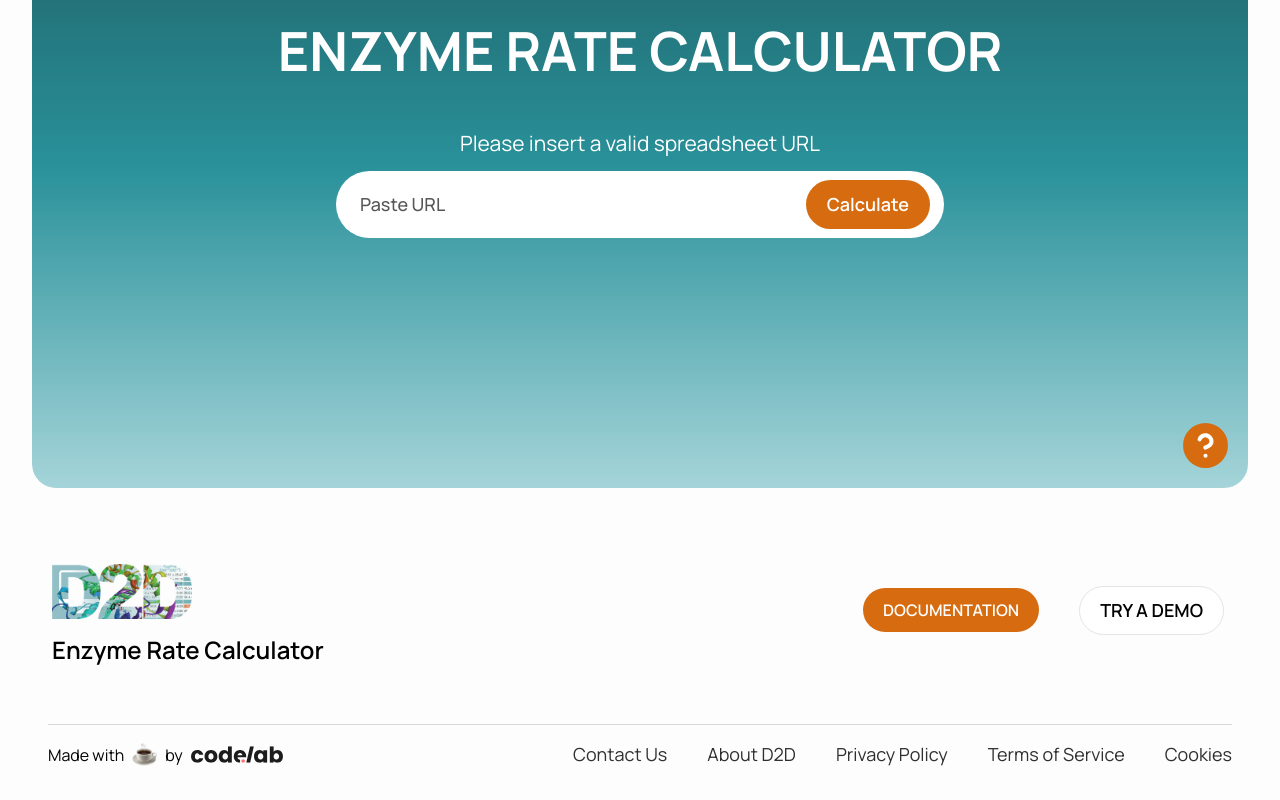
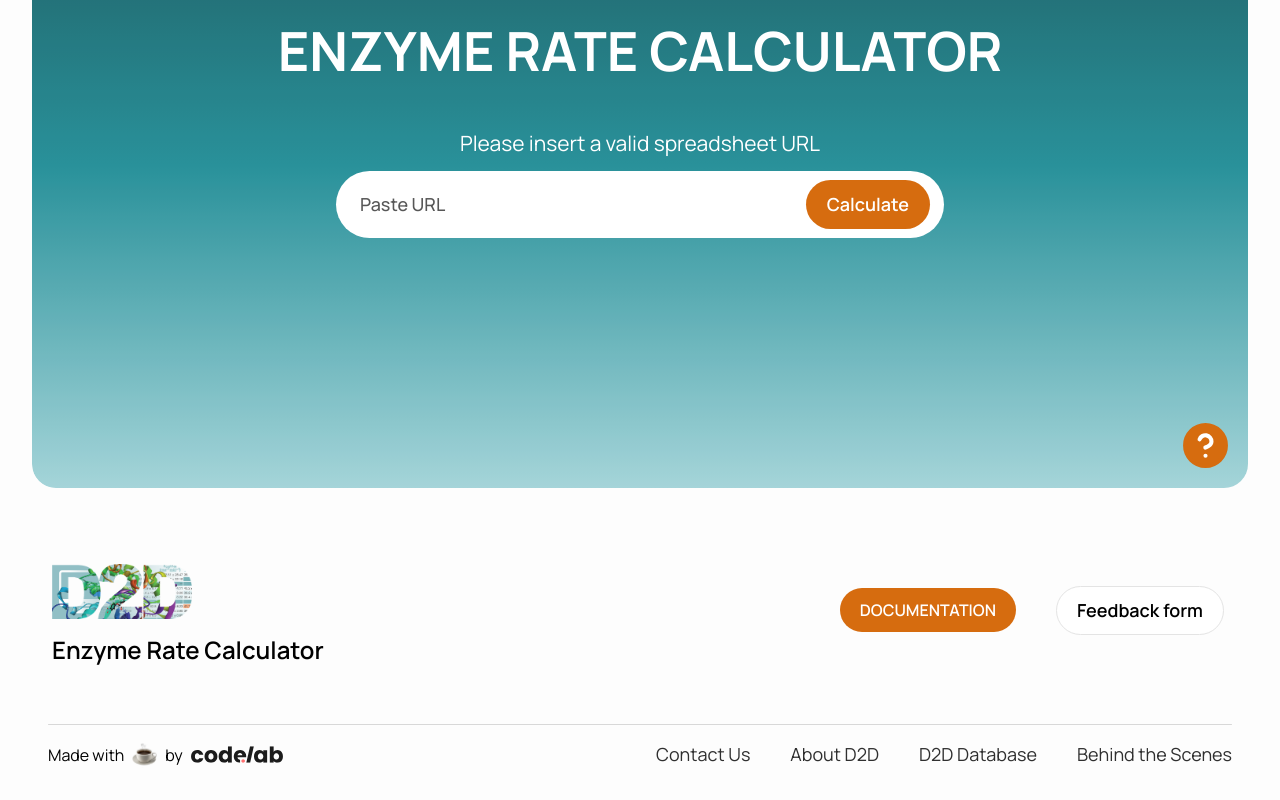
Before and after one commit to Codelab-Davis/d2d-graph-applet, a React (Vite) app in the folder frontend/: page / in a window 1280 px wide. Shown: the part 272-1072 px from the top of the page. Built offline with nearby package versions, Linux system fonts and the light colour scheme.

Commit message:
Minor fixes/ changes
updated footer links, feedback form & updated operating manual

```diff
--- a/frontend/src/Footer.tsx
+++ b/frontend/src/Footer.tsx
@@ -12,11 +12,11 @@ const Footer = () => {
               </div>
               <div className="flex-col flex mt-4 sm:justify-center sm:mt-0 items-center space-y-4 md:space-y-0 md:flex-row md:space-x-8 justify-end">
                 <div className="flex-col flex mt-4 sm:justify-center sm:mt-0 items-center space-y-4 md:space-y-0 md:flex-row md:space-x-8 justify-end">
-                <a href="/public/Operatingmanual.pdf" target = "_blank" className="flex items-center">
+                <a href="/public/Operating_Manual.pdf" target = "_blank" className="flex items-center">
                   <button type="button" className="text-white bg-secondary-600 hover:bg-secondary-700 font-semibold rounded-full text-sm px-5 py-2.5 text-center me-2 mb-2 dark:bg-secondary-600 dark:hover:bg-secondary-600 dark:focus:secondary-600">DOCUMENTATION</button>
                   </a>
-                  <a href="" className="flex items-center">
-                  <button type="button" className="py-2.5 px-5 me-2 mb-2 text-base font-semibold text-gray-900 bg-white rounded-full border border-grays-300 hover:bg-grays-300 focus:z-10 dark:focus:ring-gray-700 dark:bg-gray-800 dark:text-gray-400 dark:border-gray-600 dark:hover:text-white dark:hover:bg-secondary-600">TRY A DEMO</button>
+                  <a href="https://fpgojzvzwng.typeform.com/to/wegBSZep" className="flex items-center">
+                  <button type="button" className="py-2.5 px-5 me-2 mb-2 text-base font-semibold text-gray-900 bg-white rounded-full border border-grays-300 hover:bg-grays-300 focus:z-10 dark:focus:ring-gray-700 dark:bg-gray-800 dark:text-gray-400 dark:border-gray-600 dark:hover:text-white dark:hover:bg-secondary-600">Feedback form</button>
                 </a>
                 </div>
               </div>
@@ -34,11 +34,10 @@ const Footer = () => {
                 <div className="w-[92px] h-[17px] bg-contain bg-no-repeat bg-[url('/assets/codelabLogo.svg')] dark:bg-[url('/assets/codelabLogoWhite.svg')] dark:h-[24px] dark:bg-cover"></div>
               </div>
               <div className="flex gap-3 lg:gap-[40px] mt-4 sm:justify-center sm:mt-0">
-                <a href="https://d2d.ucdavis.edu/" className="hover:underline text-grays-700 dark:text-[#f2f2f2]" >Contact Us</a>
-                <a href="#" className="hover:underline text-grays-700 dark:text-[#f2f2f2]">About D2D</a>
-                <a href="#" className="hover:underline text-grays-700 dark:text-[#f2f2f2]">Privacy Policy</a>
-                <a href="#" className="hover:underline text-grays-700 dark:text-[#f2f2f2]">Terms of Service</a>
-                <a href="#" className="hover:underline text-grays-700 dark:text-[#f2f2f2]">Cookies</a>
+                <a href="https://d2d.ucdavis.edu/contact-us" target="_blank" className="hover:underline text-grays-700 dark:text-[#f2f2f2]" >Contact Us</a>
+                <a href="https://d2d.ucdavis.edu/" target="_blank" className="hover:underline text-grays-700 dark:text-[#f2f2f2]">About D2D</a>
+                <a href="https://www.d2dcure.com/" target="_blank" className="hover:underline text-grays-700 dark:text-[#f2f2f2]">D2D Database</a>
+                <a href="https://medium.com/@mohnish.gopi/d2d-enzyme-rate-calculator-c1cc87f268f4" target="_blank" className="hover:underline text-grays-700 dark:text-[#f2f2f2]">Behind the Scenes</a>
               </div>
             </div>
           </div>
```
Also changed, not shown: 1 other file (tests, documents, lock files or other folders).
